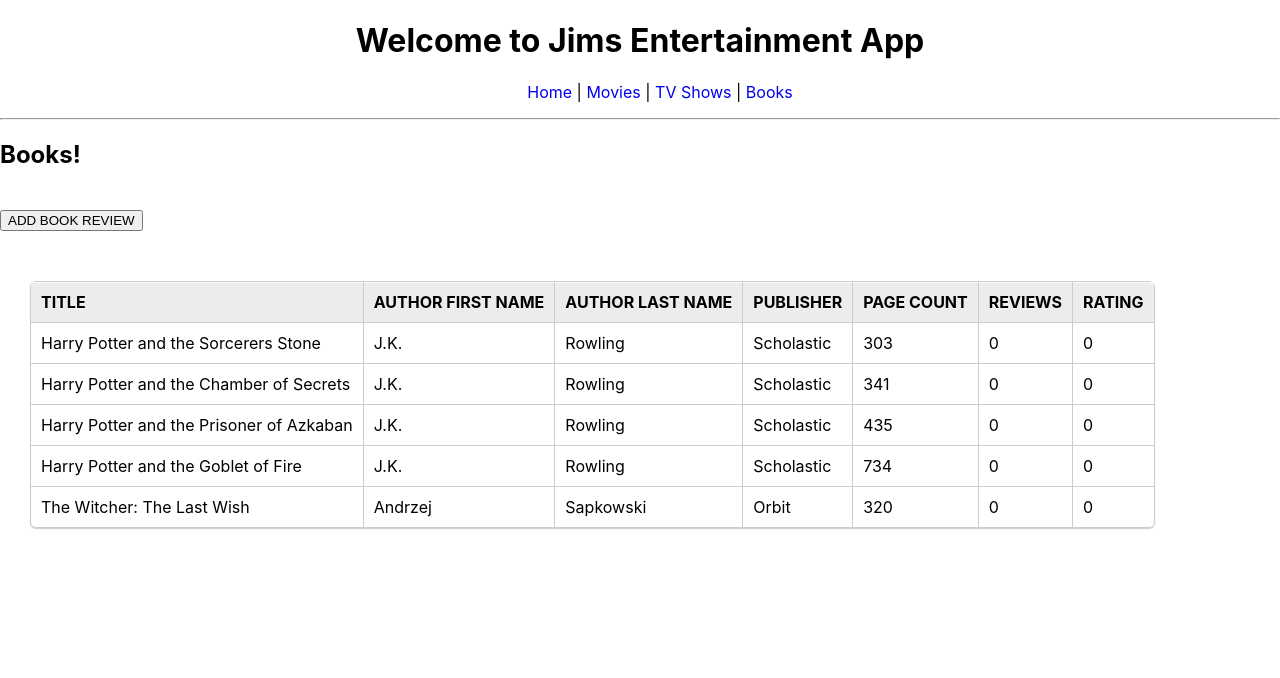
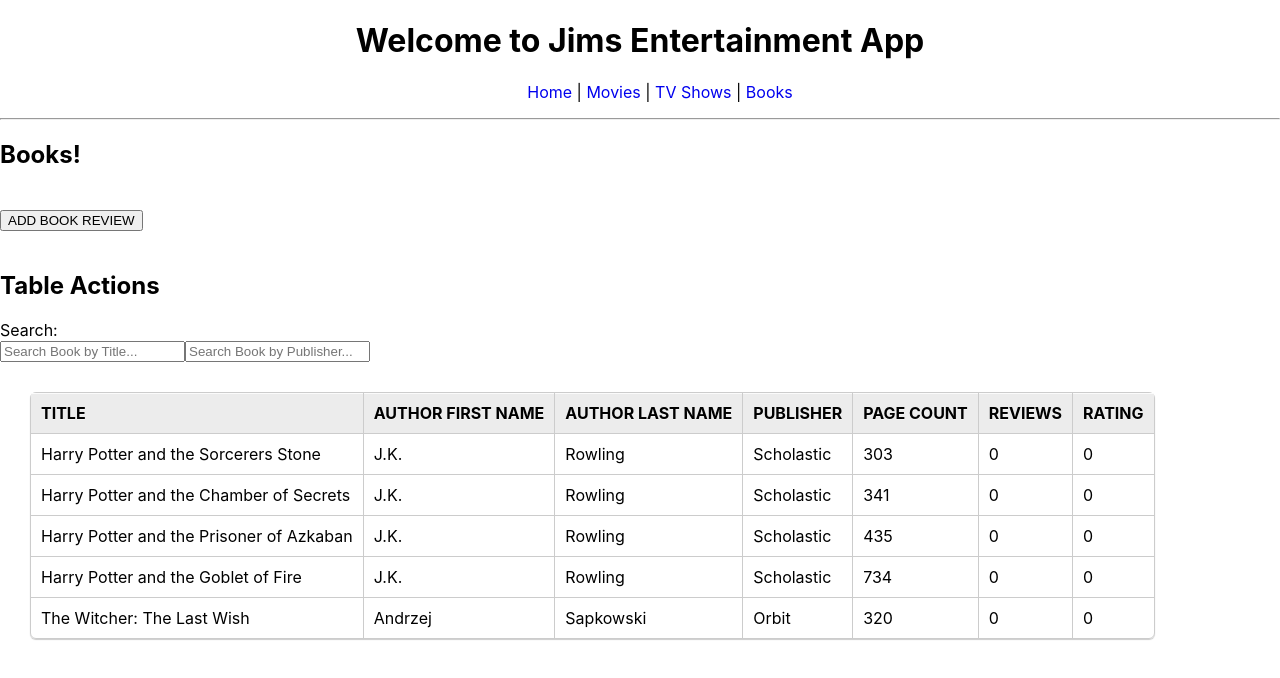
Before and after one commit to jjwebdev1865/ReactPersonalProject_EntertainmentApp, a React (Create React App) app: page /books in a window 1280 px wide. Shown: the top 678 px of the page. Built offline with nearby package versions, Linux system fonts and the light colour scheme.

Commit message:
search feature

```diff
--- /dev/null
+++ b/src/components/SearchBar.jsx
@@ -0,0 +1,29 @@
+import { Component } from "react";
+
+export default class SearchBar extends Component {
+
+    render() {
+        const { onChangeHandler, placeholderTitle, placeholderPublisher, type, stateStatus } = this.props
+        return (
+            <div className="searchBar">
+                <label htmlFor={type+"-searchBar"} >Search:</label>
+                <div>
+                    <input
+                        name="titleSearchBar"
+                        type="search"
+                        placeholder={placeholderTitle}
+                        onChange={onChangeHandler("title")}
+                    />
+                    <input className="searchInput"
+                        name="publisherSearchBar"
+                        type="search"
+                        placeholder={placeholderPublisher}
+                        onChange={onChangeHandler("publisher")}
+                    />
+                </div>
+
+            </div>
+        )
+    }
+
+}
--- a/src/components/table/Modal.js
+++ b/src/components/table/Modal.js
@@ -4,6 +4,7 @@ import '../../static/modal.scss';
 export default class Modal1 extends React.Component {
 
     render() {
+        // console.log(this.props.show)
         return (
             <>
             {this.props.show ?
--- a/src/routes/books.jsx
+++ b/src/routes/books.jsx
@@ -2,11 +2,12 @@ import React from 'react';
 import NavBar from '../components/NavBar';
 import Header from '../components/Header';
 import TableHeader from '../components/table/TableHeader';
-
-import '../static/pageStyles.css';
 import jsonData from '../data/books.json';
 import TableBody from '../components/table/TableBody';
 import Modal from '../components/table/Modal';
+import SearchBar from '../components/SearchBar';
+
+import '../static/pageStyles.css';
 
 
 export default class Books extends React.Component {
@@ -18,14 +19,17 @@ export default class Books extends React.Component {
             tableHeaders: [],
             tableContent: [],
             bookTitles:[],
-            modal: false,
+            modal_status: false,
             reviewTitle: "",
-            reviewRating: "0"
+            reviewRating: "0",
+            searchTitleField: "",
+            searchPublisherField: "",
+            searchFieldType: ""
         }
     }
 
-    toggle = (event) => {
-        this.setState({modal: !this.state.modal});
+    toggle = (status) => (event) => {
+        this.setState({modal_status: status});
     }
 
     componentDidMount() {
@@ -46,22 +50,35 @@ export default class Books extends React.Component {
             title_options.push(jsonData[i]["title"]);
         }
 
-
         this.setState({tableHeaders: Object.keys(loadData[0])});
         this.setState({tableContent: content_data});
         this.setState({bookTitles: title_options});
+        this.setState({searchFieldType: "title"});
     };
 
-    handleContentData = () => {
-        let content_data = [];
-        for (let i = 0; i < this.state.books.length; i++) {
+    _helper_searchActions() {
+        let { searchTitleField, searchFieldType, searchPublisherField } = this.state;
+        if (searchFieldType === "title") {
+            return [searchTitleField, 0];
+        } else if (searchFieldType === "publisher") {
+            return [searchPublisherField, 3];
+        }
+    }
+
+    handleFilteredContentData = (event)  => {
+        let searchFieldArray = this._helper_searchActions()
+        const filteredBooks = this.state.tableContent.filter((tempBook) => {
+            return tempBook[searchFieldArray[1]].toLowerCase().includes(searchFieldArray[0]);
+          });
+          let content_data = [];
+          for (let i = 0; i < filteredBooks.length; i++) {
             let temp_array = [];
-            for (const [key, value] of Object.entries(jsonData[i])) {
+            for (const [key, value] of Object.entries(filteredBooks[i])) {
                 temp_array.push(value);
             }
             content_data.push(temp_array);
-        }
-        this.setState({tableContent: content_data});
+          }
+          return content_data
     }
 
     changeHandler = (event) => {
@@ -74,7 +91,6 @@ export default class Books extends React.Component {
 
     handleSubmit = (event) => {
         event.preventDefault();
-        console.log(event.target.reviewRating.value)
         let book_list = [...this.state.books];
         for (let i = 0; i < book_list.length; i++) {
             if (this.state.reviewTitle === book_list[i]["title"]) {
@@ -82,18 +98,29 @@ export default class Books extends React.Component {
                 book_list[i]["rating"].push(parseInt(event.target.reviewRating.value))
             }
         }
-        console.log(book_list);
-        this.handleContentData();
+        this.handleFilteredContentData();
         this.setState({books: book_list});
         this.toggle();
-
     }
 
+    onSearchChange = (searchType) => (event) => {
+        let searchField = event.target.value.toLowerCase();
+        if (searchType === 'title') {
+            this.setState({searchTitleField: searchField})
+            this.setState({searchFieldType: "title"})
+            this.setState({searchPublisherField: ""})
+            event.target.parentElement.children[1].value = ""
+        } else if (searchType === 'publisher') {
+            this.setState({searchPublisherField: searchField})
+            this.setState({searchFieldType: "publisher"})
+            this.setState({searchTitleField: ""})
+            event.target.parentElement.children[0].value = ""
+        }
+      }
+
     render() {
-        const current_books = this.state.tableContent;
-        const headers_list = this.state.tableHeaders;
-        const modal_status = this.state.modal;
-        const book_titles = this.state.bookTitles;
+        const { bookTitles,  tableHeaders, modal_status, searchTitleField} = this.state;
+        const filteredBooks = this.handleFilteredContentData(searchTitleField);
         return(
             <div>
                 <Header />
@@ -101,30 +128,38 @@ export default class Books extends React.Component {
                 <hr />
                 <h2>Books!</h2>
                 <br />
-                <div>
-                    <input type="button" value="ADD BOOK REVIEW" className='clickme' onClick={() => this.toggle()}/>
-                    {/* <Modal show={modal_status}
-                        title="Add a Review"
-                        type="Book"
-                        close={this.toggle}
-                        submit={this.handleSubmit}
-                        titles={book_titles}
-                    /> */}
+                <div className='action-bar'>
+                    <input
+                        type="button"
+                        value="ADD BOOK REVIEW"
+                        className='clickme'
+                        onClick={this.toggle(true)}
+                    />
                     <Modal show={modal_status}
                         title="Add a Review"
                         type="Book"
-                        close={this.toggle}
+                        close={this.toggle(false)}
                         submit={this.handleSubmit}
-                        titles={book_titles}
+                        titles={bookTitles}
                         changeHandler={this.changeHandler}
                     />
 
                 </div>
                 <br />
-                <table className="bordered">
-                    <TableHeader headers={headers_list} />
-                    <TableBody content={current_books} type="book" />
-                </table>
+                <div>
+                    <h2>Table Actions</h2>
+                    <SearchBar
+                        stateStatus={this.state}
+                        onChangeHandler={this.onSearchChange}
+                        type="Book"
+                        placeholderTitle='Search Book by Title...'
+                        placeholderPublisher='Search Book by Publisher...'
+                    />
+                    <table className="bordered">
+                        <TableHeader headers={tableHeaders} />
+                        <TableBody content={filteredBooks} type="book" />
+                    </table>
+                </div>
             </div>
         );
     }
```
